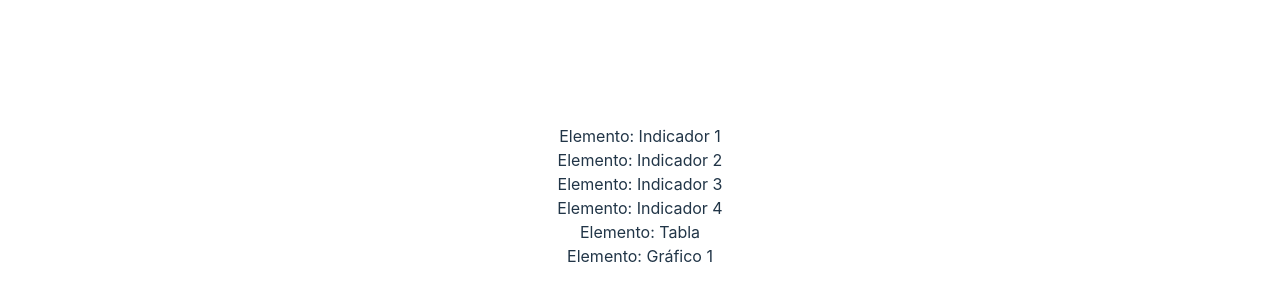
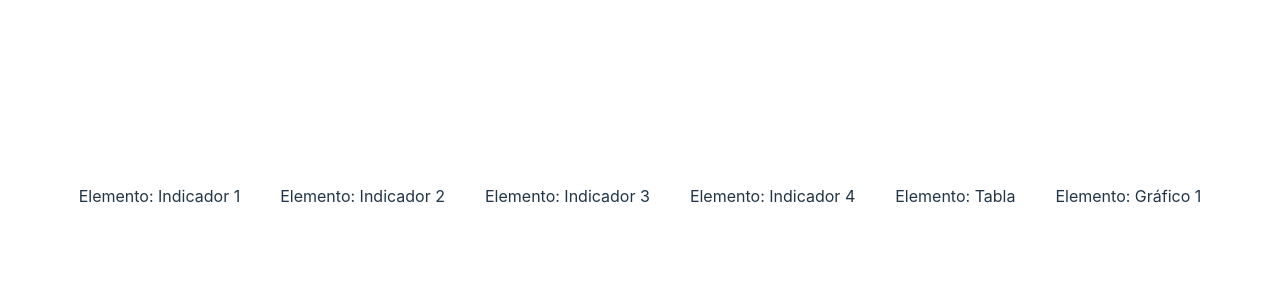
Before and after one commit to JarenPOL1015/dashboard, a React (Vite) app: page / in a window 1280 px wide. Shown: the part 204-504 px from the top of the page. Built offline with nearby package versions, Linux system fonts and the light colour scheme.

Commit message:
Cuadricula Fluida

```diff
--- a/src/App.tsx
+++ b/src/App.tsx
@@ -8,7 +8,7 @@ function App() {
   const [count, setCount] = useState(0)
 
   return (
-    <Grid>
+    <Grid container spacing={5}>
 
         {/* Indicadores */}
         <Grid>Elemento: Indicador 1</Grid>
```
